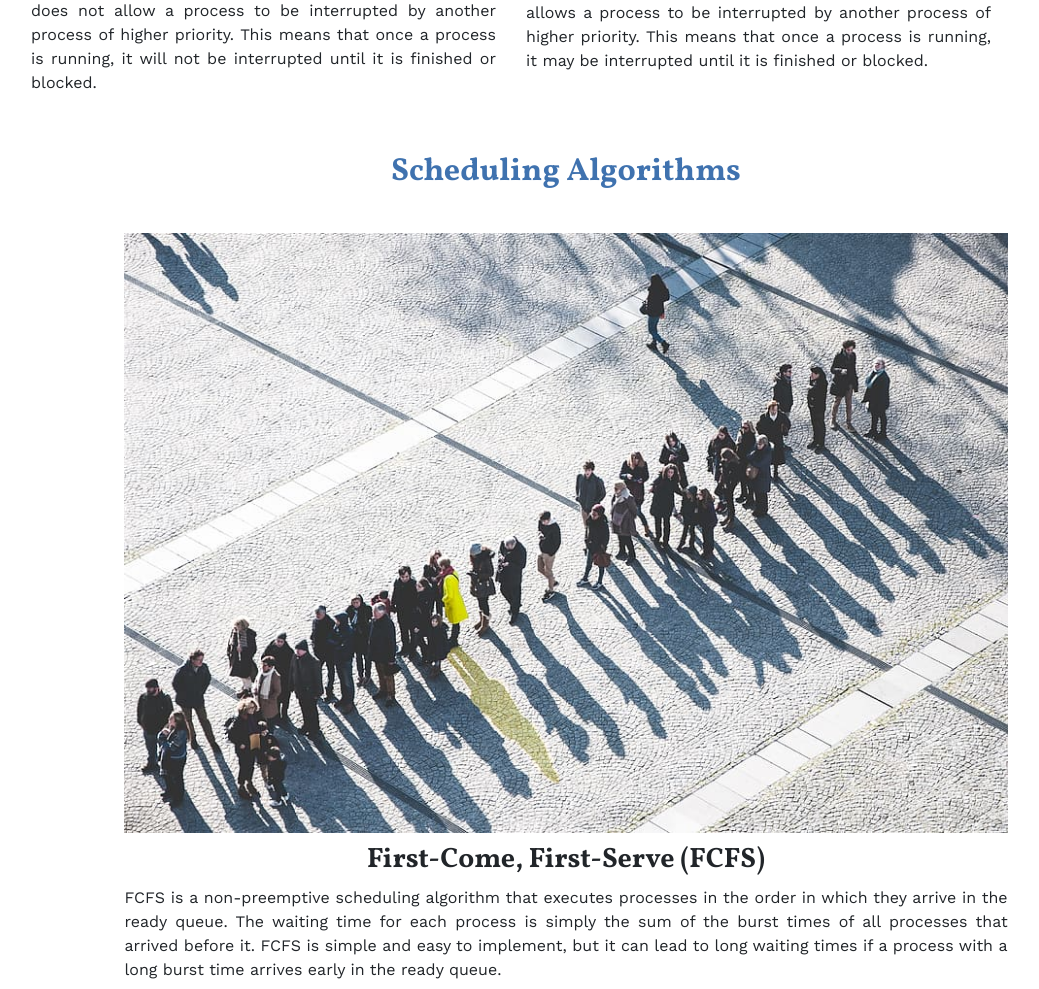
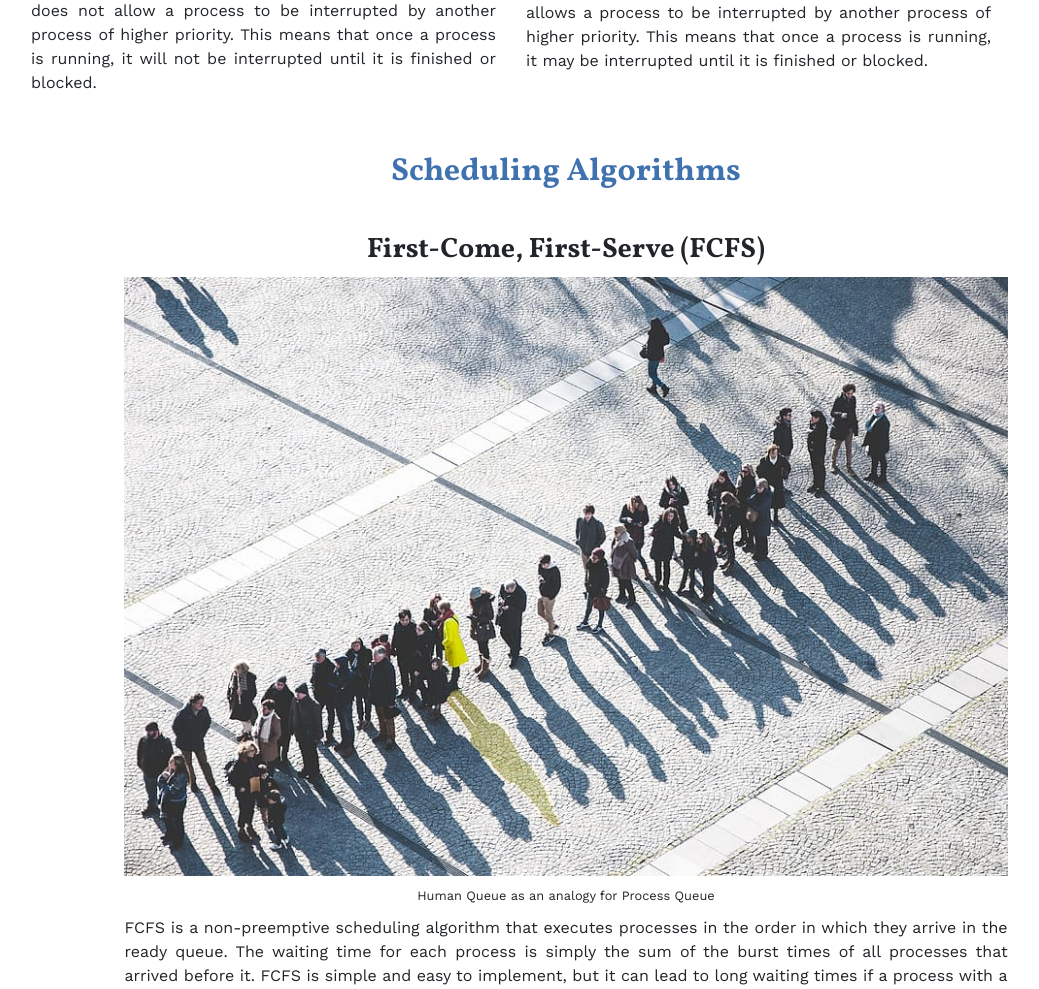
Before and after one commit to Hardvan/The-OS-sential-Guide, a Flask app: page /cpu in a window 1280 px wide. Shown: the part 919-1908 px from the top of the page, without its empty margins (74-1113 px from the left). Run offline with Flask 2, Linux system fonts and the light colour scheme.

Commit message:
Reorder h3 and p, add captions to images

```diff
--- a/Website/static/cpu.css
+++ b/Website/static/cpu.css
@@ -145,6 +145,14 @@
   margin: 0 auto;
 }
 
+.Algorithm figcaption {
+  font-family: "Work Sans", sans-serif;
+  font-size: 0.8rem;
+  text-align: center;
+  margin-top: 10px;
+  margin-bottom: 10px;
+}
+
 /* * CPU Scheduling Form */
 .FormHeading {
   text-align: center;
--- a/Website/templates/cpu.html
+++ b/Website/templates/cpu.html
@@ -108,8 +108,9 @@
     <h2 class="AlgorithmsHeading">Scheduling Algorithms</h2>
     <div class="Algorithms">
       <div class="Algorithm">
+        <h3>First-Come, First-Serve (FCFS)</h3>
         <img src="../static/fcfs_image.jpg" alt="Image description" />
-        <h3>First-Come, First-Serve (FCFS)</h3>
+        <figcaption>Human Queue as an analogy for Process Queue</figcaption>
         <p>
           FCFS is a non-preemptive scheduling algorithm that executes processes
           in the order in which they arrive in the ready queue. The waiting time
@@ -120,8 +121,9 @@
         </p>
       </div>
       <div class="Algorithm">
+        <h3>Shortest Job First (SJF)</h3>
         <img src="../static/sjf_image.png" alt="Image description" />
-        <h3>Shortest Job First (SJF)</h3>
+        <figcaption>The Flash: SJF in Action</figcaption>
         <p>
           SJF is a non-preemptive scheduling algorithm that executes the process
           with the shortest burst time first. This algorithm provides the
@@ -131,8 +133,9 @@
         </p>
       </div>
       <div class="Algorithm">
+        <h3>Priority Scheduling</h3>
         <img src="../static/priority_image.jpg" alt="Image description" />
-        <h3>Priority Scheduling</h3>
+        <figcaption>Priority Scheduling</figcaption>
         <p>
           Priority scheduling is a scheduling algorithm that assigns a priority
           to each process and executes the process with the highest priority
```
